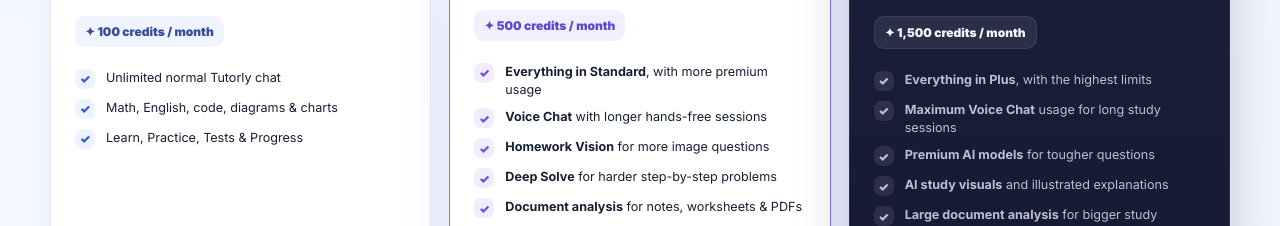
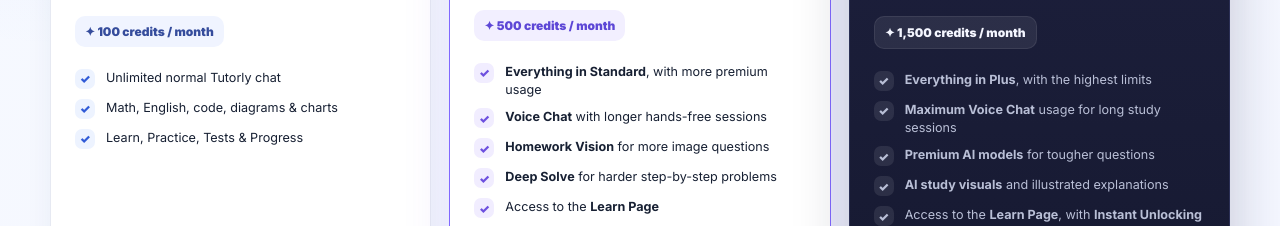
Before and after one commit to jay12gopu-web/Tutorly, a website: page subscriptions.html in a window 1280 px wide. Shown: the part 574-800 px from the top of the page. Drawn offline with Linux system fonts and the light colour scheme; no server answers.

Commit message:
Update subscriptions.html

```diff
--- a/subscriptions.html
+++ b/subscriptions.html
@@ -60,6 +60,7 @@
             <li><span class="check">✓</span><span><b>Voice Chat</b> with longer hands-free sessions</span></li>
             <li><span class="check">✓</span><span><b>Homework Vision</b> for more image questions</span></li>
             <li><span class="check">✓</span><span><b>Deep Solve</b> for harder step-by-step problems</span></li>
+            <li><span class="check">✓</span><span>Access to the <b>Learn Page</b></span></li>
             <li><span class="check">✓</span><span><b>Document analysis</b> for notes, worksheets &amp; PDFs</span></li>
             <li><span class="check">✓</span><span>Higher priority Tutorly access when demand is high</span></li>
           </ul>
@@ -79,6 +80,7 @@
             <li><span class="check">✓</span><span><b>Maximum Voice Chat</b> usage for long study sessions</span></li>
             <li><span class="check">✓</span><span><b>Premium AI models</b> for tougher questions</span></li>
             <li><span class="check">✓</span><span><b>AI study visuals</b> and illustrated explanations</span></li>
+            <li><span class="check">✓</span><span>Access to the <b>Learn Page</b>, with <b>Instant Unlocking of all chapters</b></span></li>
             <li><span class="check">✓</span><span><b>Large document analysis</b> for bigger study material</span></li>
             <li><span class="check">✓</span><span>Highest priority Tutorly access</span></li>
             <li><span class="check">✓</span><span>Early access to selected new premium tools</span></li>
```
